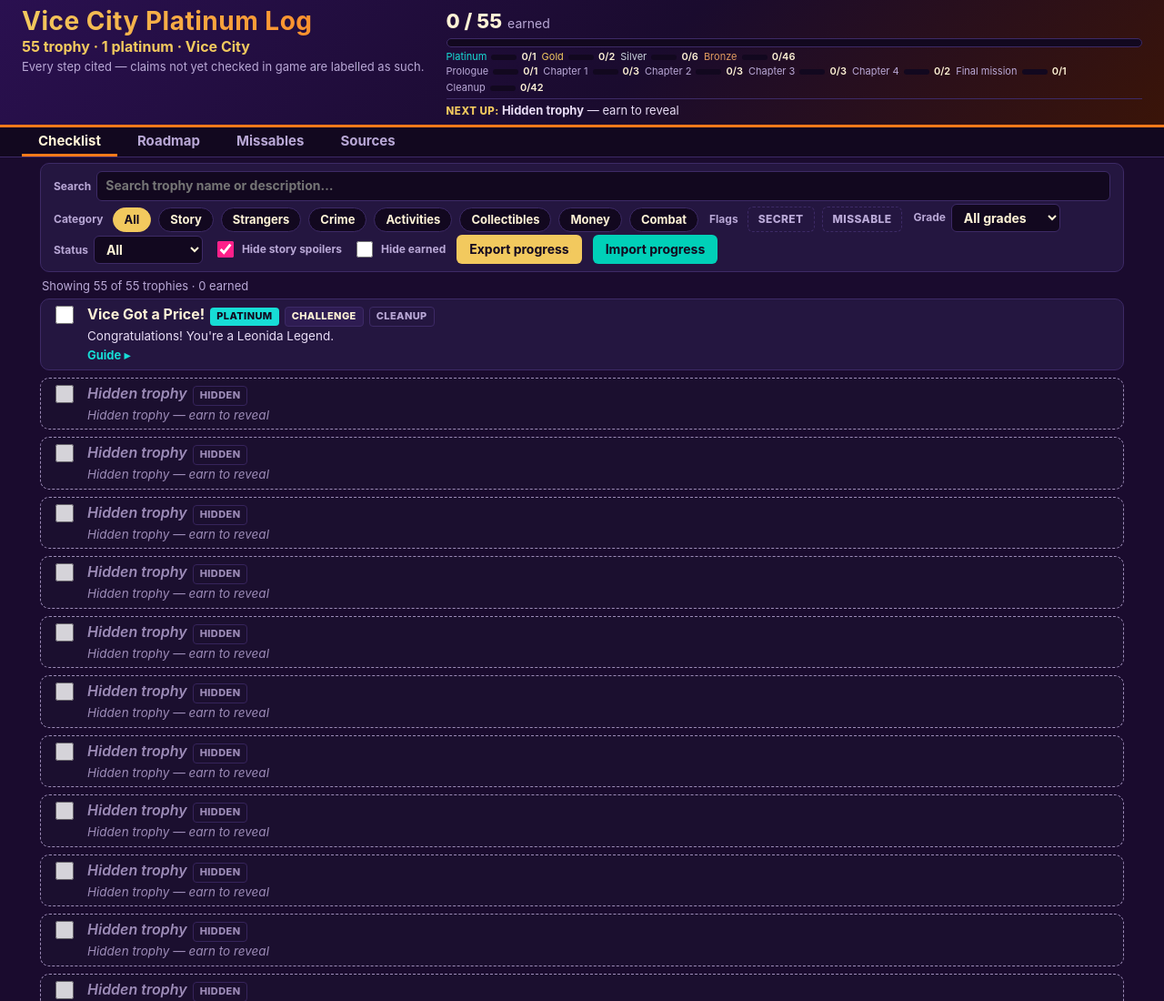
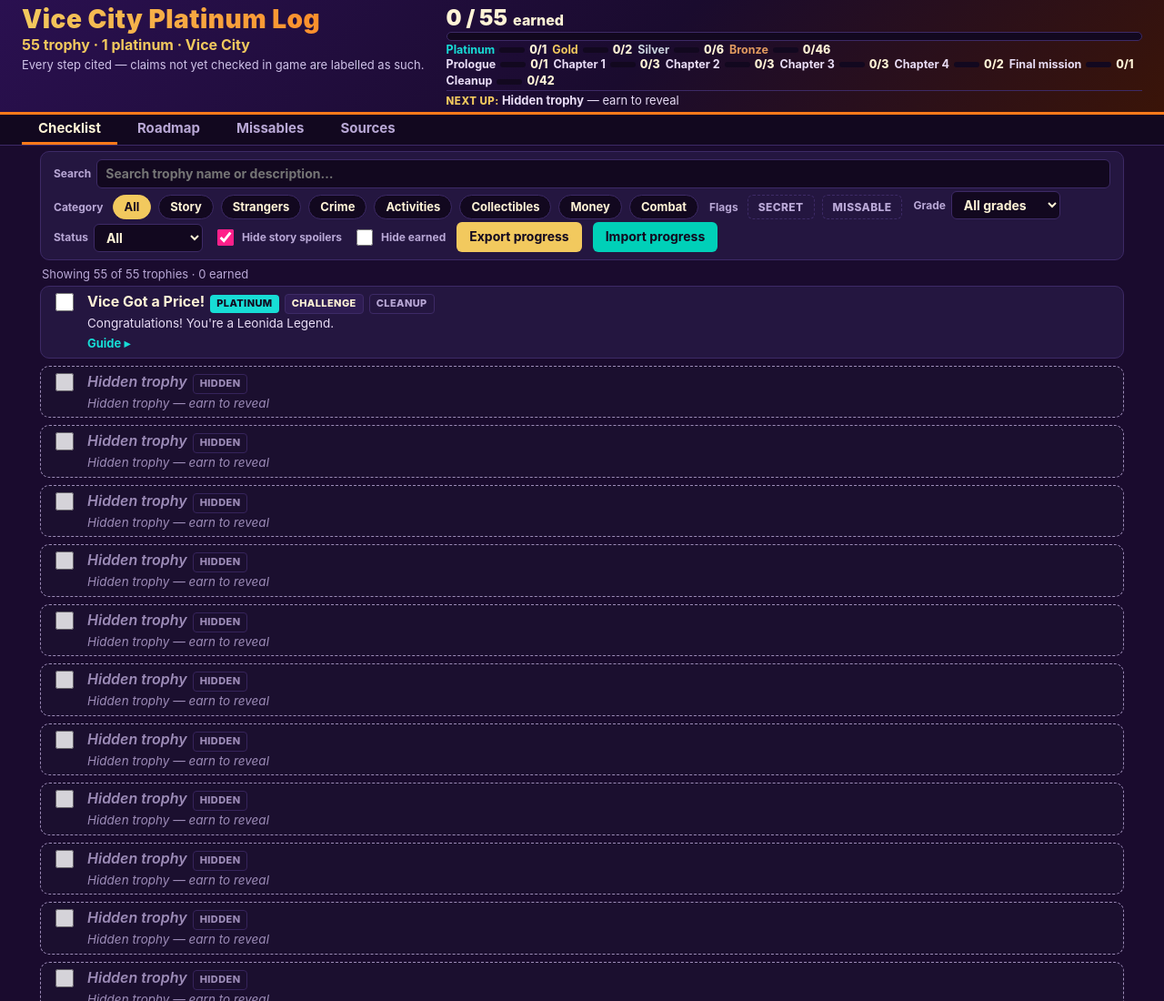
Before and after one commit to burnfire1-ops/gta6-trophy-guide-20261120, a plain HTML site: page app/index.html in a window 1280 px wide. Shown: the top 1100 px of the page at 91% size. Drawn offline with Linux system fonts and the light colour scheme.

Commit message:
R3 M2: header legibility at thumbnail scale (gzip total 13098 B)

```diff
--- a/app/style.css
+++ b/app/style.css
@@ -32,11 +32,11 @@ body {
   flex-wrap: wrap;
   gap: 24px;
   justify-content: space-between;
-  padding: 8px 24px 6px;
+  padding: 6px 24px 4px;
   background: linear-gradient(135deg, #2A1050 0%, #1A0B2E 55%, #3A1408 100%);
   border-bottom: 3px solid var(--orange);
 }
-.site-header h1 { margin: 0; font-size: 28px; line-height: 1.1; color: var(--cream); letter-spacing: .5px; }
+.site-header h1 { margin: 0; font-size: 28px; font-weight: 900; line-height: 1.1; color: var(--cream); letter-spacing: .5px; }
 @supports ((background-clip: text) or (-webkit-background-clip: text)) {
   .site-header h1 {
     background: linear-gradient(90deg, var(--sand) 0%, var(--orange) 100%);
@@ -44,16 +44,16 @@ body {
   }
 }
 .tagline { margin: 1px 0 0; font-size: 16px; font-weight: 700; color: var(--sand); }
-.subline { margin: 1px 0 0; font-size: 13px; color: var(--muted); }
+.subline { margin: 1px 0 0; font-size: 13px; color: #CFC2E8; }
 .progress-block { min-width: 320px; max-width: 840px; flex: 1; }
-.progress-big { font-size: 22px; font-weight: 800; color: var(--cream); }
-.progress-big .progress-label { font-size: 14px; font-weight: 400; color: var(--muted); margin-left: 6px; }
-.progress-bar { height: 10px; background: var(--ink); border: 1px solid var(--line); border-radius: 6px; overflow: hidden; margin: 2px 0 3px; }
+.progress-big { font-size: 24px; font-weight: 900; line-height: 1.15; color: var(--cream); }
+.progress-big .progress-label { font-size: 16px; font-weight: 800; color: var(--cream); margin-left: 6px; }
+.progress-bar { height: 10px; background: var(--ink); border: 1px solid var(--line); border-radius: 6px; overflow: hidden; margin: 1px 0 2px; }
 .progress-fill { height: 100%; background: var(--teal); transition: width .2s; }
-.grade-bars, .stage-bars { display: flex; flex-wrap: wrap; gap: 2px 6px; font-size: 11px; color: var(--muted); }
-.grade-bars b, .stage-bars b { color: var(--cream); font-weight: 600; }
+.grade-bars, .stage-bars { display: flex; flex-wrap: wrap; gap: 2px 6px; font-size: 12.5px; font-weight: 700; line-height: 1.3; color: #E8DCF5; }
+.grade-bars b, .stage-bars b { color: var(--cream); font-weight: 800; }
 .mini-bar { display: inline-block; width: 28px; height: 6px; background: var(--ink); border-radius: 3px; overflow: hidden; vertical-align: middle; margin: 0 2px; }
-.next-up { margin: 3px 0 0; font-size: 13px; color: #E8DCF5; border-top: 1px solid var(--line); padding-top: 3px; }
+.next-up { margin: 2px 0 0; font-size: 13px; line-height: 1.3; color: #E8DCF5; border-top: 1px solid var(--line); padding-top: 2px; }
 .next-up .next-label { color: var(--sand); font-weight: 800; text-transform: uppercase; font-size: 11.5px; letter-spacing: .5px; }
 .mini-bar i { display: block; height: 100%; background: var(--teal); }
 .dot-platinum { color: var(--cyan); } .dot-gold { color: var(--sand); }
```
Also changed, not shown: screenshots/1-checklist.png.
